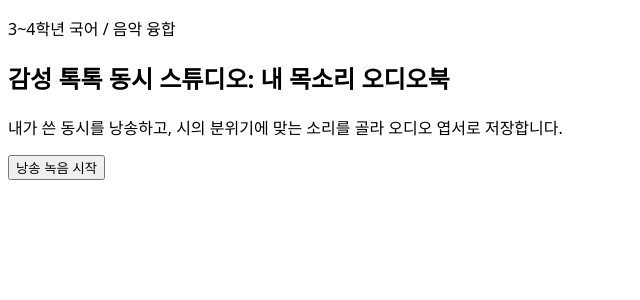
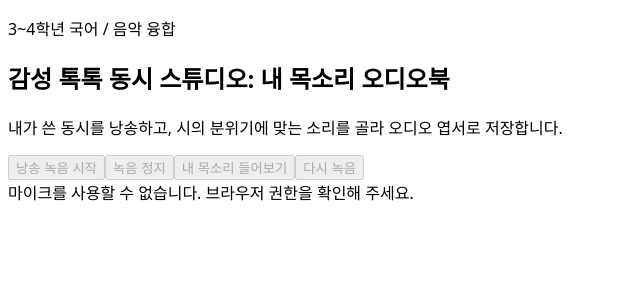
Before and after one commit to WBmaker2/poetry-bgm-studio, a React (Vite) app: page / in a window 1280 px wide. Shown: the top 300 px of the page, without its empty margins (0-640 px from the left). Built offline with nearby package versions, Linux system fonts and the light colour scheme.

Commit message:
feat: add local voice recorder

```diff
--- a/src/App.tsx
+++ b/src/App.tsx
@@ -1,6 +1,29 @@
+import { useCallback, useState } from "react";
 import "./styles.css";
+import { type RecordedVoice } from "./lib/recorder";
+import { RecorderPanel } from "./components/RecorderPanel";
 
 export default function App() {
+  const [recordedVoice, setRecordedVoice] = useState<RecordedVoice | null>(null);
+
+  const handleRecordingComplete = useCallback((voice: RecordedVoice) => {
+    setRecordedVoice((previousVoice) => {
+      if (previousVoice) {
+        URL.revokeObjectURL(previousVoice.url);
+      }
+      return voice;
+    });
+  }, []);
+
+  const handleClearRecording = useCallback(() => {
+    setRecordedVoice((previousVoice) => {
+      if (previousVoice) {
+        URL.revokeObjectURL(previousVoice.url);
+      }
+      return null;
+    });
+  }, []);
+
   return (
     <main className="studio-shell">
       <section className="studio-hero" aria-labelledby="studio-title">
@@ -11,9 +34,11 @@ export default function App() {
             내가 쓴 동시를 낭송하고, 시의 분위기에 맞는 소리를 골라 오디오 엽서로 저장합니다.
           </p>
         </div>
-        <button type="button" className="primary-action">
-          낭송 녹음 시작
-        </button>
+        <RecorderPanel
+          recordedVoice={recordedVoice}
+          onRecordingComplete={handleRecordingComplete}
+          onClearRecording={handleClearRecording}
+        />
       </section>
     </main>
   );
--- /dev/null
+++ b/src/components/RecorderPanel.tsx
@@ -0,0 +1,136 @@
+import { useEffect, useRef, useState } from "react";
+import { createRecordedVoice, getPreferredMimeType, type RecordedVoice, type RecorderState } from "../lib/recorder";
+import { getAudioSupport } from "../lib/audioSupport";
+
+type RecorderPanelProps = {
+  recordedVoice: RecordedVoice | null;
+  onRecordingComplete: (voice: RecordedVoice) => void;
+  onClearRecording: () => void;
+};
+
+const STATUS_TEXT: Record<RecorderState, string> = {
+  idle: "",
+  requesting: "마이크 권한을 요청하고 있습니다.",
+  recording: "녹음 중입니다. 시를 천천히 낭송해 보세요.",
+  stopped: "녹음이 저장되었습니다. 배경음악을 골라 들어볼 수 있습니다.",
+  error: "마이크를 사용할 수 없습니다. 브라우저 권한을 확인해 주세요.",
+};
+
+export function RecorderPanel({
+  recordedVoice,
+  onRecordingComplete,
+  onClearRecording,
+}: RecorderPanelProps) {
+  const support = getAudioSupport();
+  const [state, setState] = useState<RecorderState>(support.canRecord ? "idle" : "error");
+  const mediaStreamRef = useRef<MediaStream | null>(null);
+  const recorderRef = useRef<MediaRecorder | null>(null);
+  const chunksRef = useRef<BlobPart[]>([]);
+  const audioRef = useRef<HTMLAudioElement | null>(null);
+
+  const stopMediaTracks = () => {
+    const stream = mediaStreamRef.current;
+    if (!stream) return;
+    stream.getTracks().forEach((track) => track.stop());
+    mediaStreamRef.current = null;
+  };
+
+  const statusMessage = STATUS_TEXT[state];
+  const canStart = support.canRecord && state !== "recording" && state !== "requesting";
+
+  const handleStart = async () => {
+    if (state === "recording" || state === "requesting") {
+      return;
+    }
+    if (!support.canRecord) {
+      setState("error");
+      return;
+    }
+
+    setState("requesting");
+
+    try {
+      const stream = await navigator.mediaDevices.getUserMedia({ audio: true });
+      mediaStreamRef.current = stream;
+
+      const preferredMimeType = getPreferredMimeType();
+      const options = preferredMimeType ? { mimeType: preferredMimeType } : undefined;
+      const recorder = new MediaRecorder(stream, options);
+      recorderRef.current = recorder;
+      chunksRef.current = [];
+
+      recorder.ondataavailable = (event) => {
+        if (event.data.size > 0) {
+          chunksRef.current.push(event.data);
+        }
+      };
+
+      recorder.onstop = () => {
+        const mimeType = recorder.mimeType || getPreferredMimeType() || "audio/webm";
+        const recorded = createRecordedVoice(chunksRef.current, mimeType);
+        onRecordingComplete(recorded);
+        setState("stopped");
+        stopMediaTracks();
+      };
+
+      recorder.onerror = () => {
+        setState("error");
+        stopMediaTracks();
+      };
+
+      recorder.start();
+      setState("recording");
+    } catch {
+      stopMediaTracks();
+      setState("error");
+    }
+  };
+
+  const handleStop = () => {
+    const recorder = recorderRef.current;
+    if (!recorder || state !== "recording") {
+      return;
+    }
+    recorder.stop();
+  };
+
+  const handlePlay = () => {
+    audioRef.current?.play();
+  };
+
+  const handleReset = () => {
+    onClearRecording();
+    setState("idle");
+    chunksRef.current = [];
+  };
+
+  useEffect(() => () => stopMediaTracks(), []);
+
+  return (
+    <section className="recorder-panel" aria-label="낭송 녹음 패널">
+      <div className="recorder-actions">
+        <button type="button" className="primary-action" disabled={!canStart} onClick={handleStart}>
+          낭송 녹음 시작
+        </button>
+
+        <button type="button" onClick={handleStop} disabled={state !== "recording"}>
+          녹음 정지
+        </button>
+
+        <button type="button" onClick={handlePlay} disabled={!recordedVoice}>
+          내 목소리 들어보기
+        </button>
+
+        <button type="button" onClick={handleReset} disabled={!recordedVoice}>
+          다시 녹음
+        </button>
+      </div>
+
+      <div role="status" aria-live="polite" className="recorder-status">
+        {statusMessage}
+      </div>
+
+      {recordedVoice ? <audio ref={audioRef} src={recordedVoice.url} controls preload="none" /> : null}
+    </section>
+  );
+}
--- /dev/null
+++ b/src/lib/audioSupport.ts
@@ -0,0 +1,31 @@
+type AudioSupportTarget = {
+  mediaDevices?: { getUserMedia?: unknown };
+  MediaRecorder?: unknown;
+  AudioContext?: unknown;
+  webkitAudioContext?: unknown;
+  OfflineAudioContext?: unknown;
+  webkitOfflineAudioContext?: unknown;
+};
+
+export function getAudioSupport(target: AudioSupportTarget = globalThis as AudioSupportTarget) {
+  const hasGetUserMedia = typeof target.mediaDevices?.getUserMedia === "function";
+  const hasMediaRecorder = typeof target.MediaRecorder === "function";
+  const hasAudioContext =
+    typeof target.AudioContext === "function" || typeof target.webkitAudioContext === "function";
+  const hasOfflineAudioContext =
+    typeof target.OfflineAudioContext === "function" ||
+    typeof target.webkitOfflineAudioContext === "function";
+
+  const missing = [
+    !hasGetUserMedia && "마이크 권한 API",
+    !hasMediaRecorder && "녹음 API",
+    !hasAudioContext && "오디오 재생 API",
+    !hasOfflineAudioContext && "오디오 저장 API",
+  ].filter(Boolean) as string[];
+
+  return {
+    canRecord: hasGetUserMedia && hasMediaRecorder,
+    canMixOffline: hasAudioContext && hasOfflineAudioContext,
+    missing,
+  };
+}
--- /dev/null
+++ b/src/lib/recorder.ts
@@ -0,0 +1,30 @@
+export type RecorderState = "idle" | "requesting" | "recording" | "stopped" | "error";
+
+export type RecordedVoice = {
+  blob: Blob;
+  url: string;
+  mimeType: string;
+  recordedAt: Date;
+};
+
+type MediaRecorderConstructor = {
+  isTypeSupported?: (mimeType: string) => boolean;
+};
+
+export function getPreferredMimeType() {
+  const candidates = ["audio/webm;codecs=opus", "audio/webm", "audio/ogg;codecs=opus"];
+  const mediaRecorder = typeof MediaRecorder !== "undefined" ? (MediaRecorder as unknown as MediaRecorderConstructor) : undefined;
+
+  return candidates.find((type) => mediaRecorder?.isTypeSupported?.(type)) ?? "";
+}
+
+export function createRecordedVoice(chunks: BlobPart[], mimeType: string, recordedAt = new Date()) {
+  const blob = new Blob(chunks, { type: mimeType || "audio/webm" });
+
+  return {
+    blob,
+    url: URL.createObjectURL(blob),
+    mimeType: blob.type,
+    recordedAt,
+  };
+}
```
Also changed, not shown: 1 other file (tests, documents, lock files or other folders).
